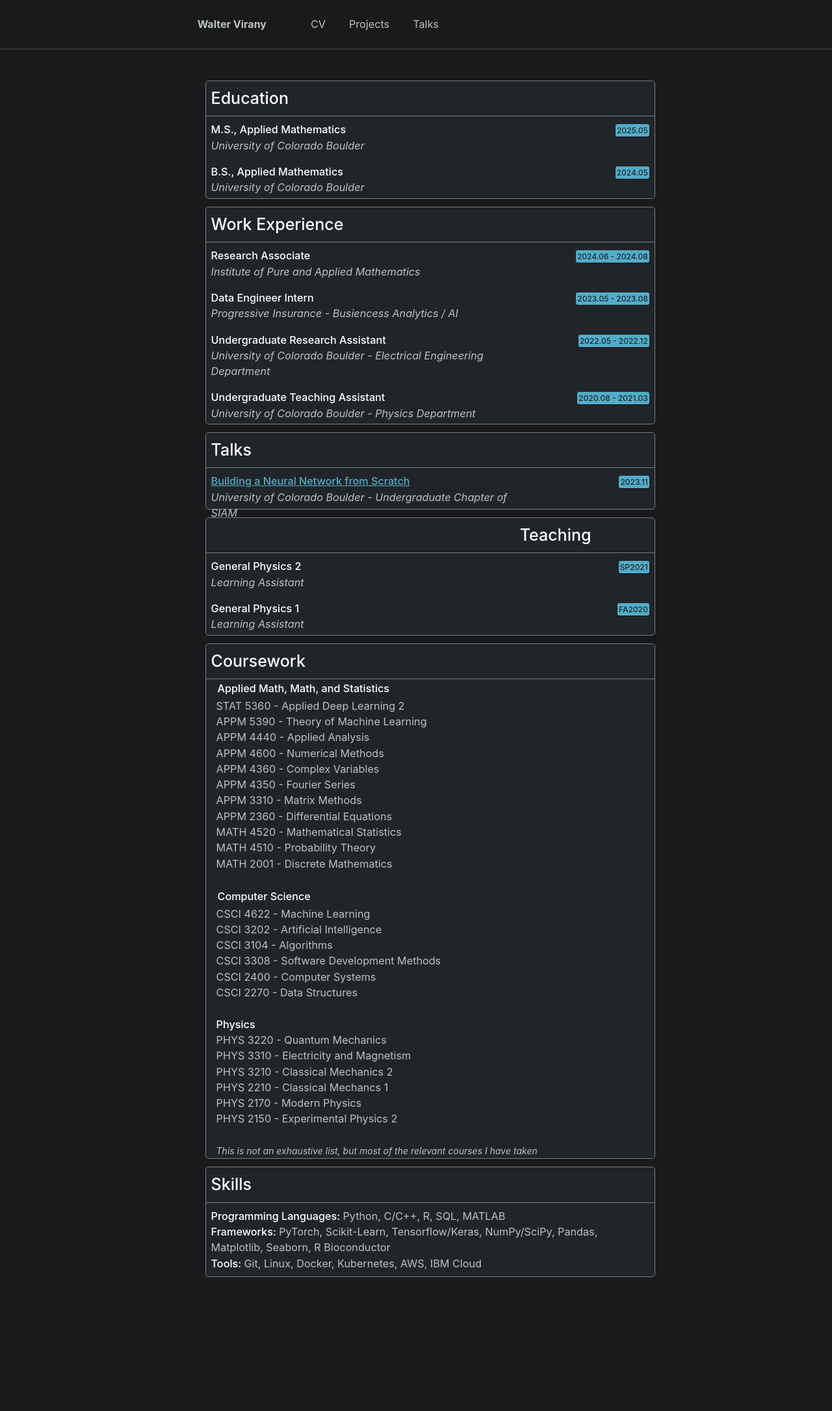
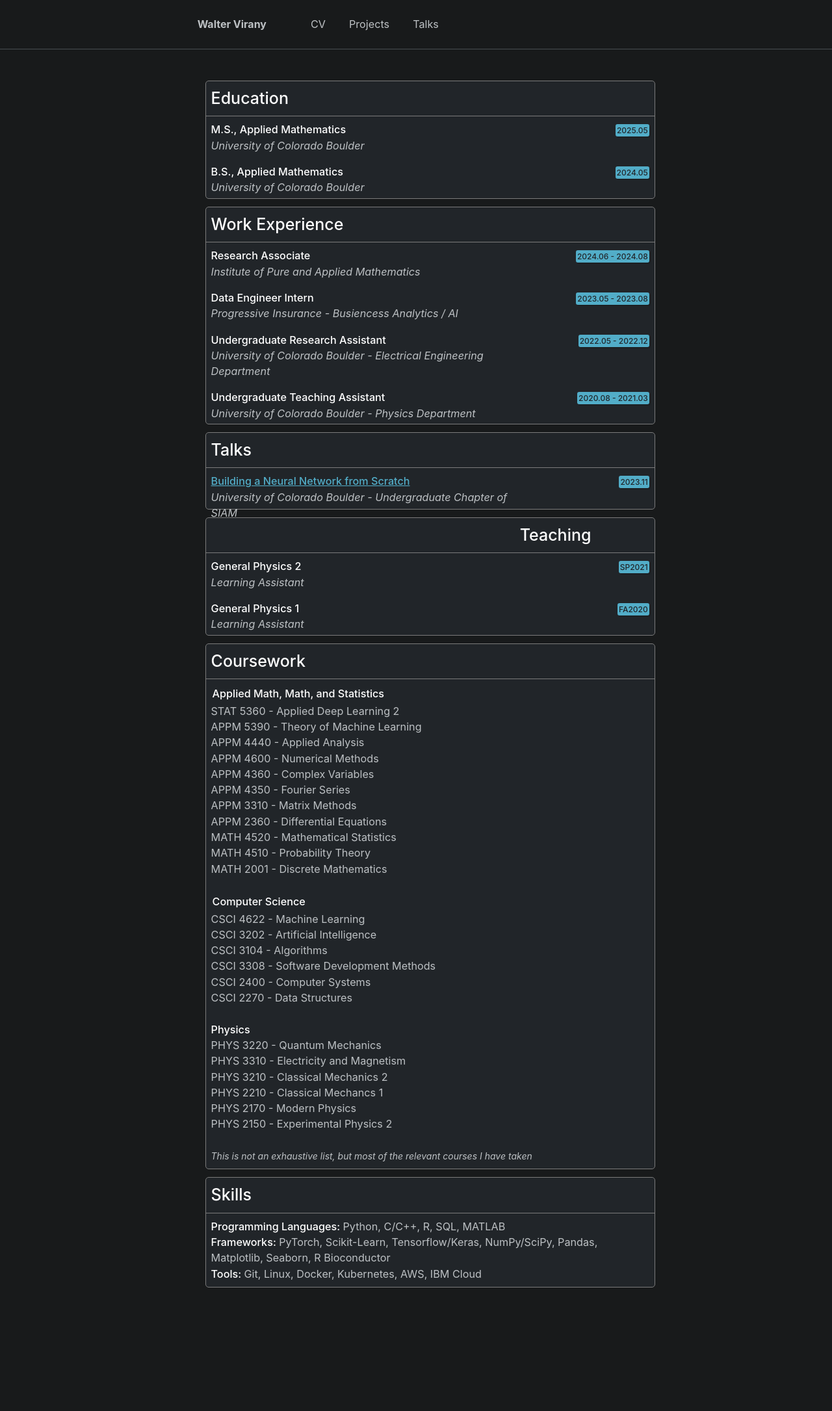
Before and after one commit to wvirany/wvirany.github.io, a Jekyll site: the page built from _pages/cv.html, in a window 1280 px wide. Shown: the whole page at 65% size. Built offline with Jekyll 4.4.1, drawn with Linux system fonts in a browser that asks for light colours.

Commit message:
Update cv.html

```diff
--- a/_pages/cv.html
+++ b/_pages/cv.html
@@ -156,7 +156,6 @@
 
     <div class="cv" style="height:117px;">
         <div class="header">Talks</div>
-        <div>
         <div class="row">
             <div class="column left">
                 <a href="/talks/building_neural_net" style="font-weight: 450;">Building a Neural Network from Scratch</a>
@@ -166,7 +165,6 @@
             <div class="column right">
                 <span class="label date">2023.11</span>
             </div>
-        </div>
         </div>
     </div>
 
@@ -203,7 +201,7 @@
 
     <div class="cv">
         <div class="header">Coursework</div>
-        <div style="padding-left:16px">
+        <div style="padding-left:16px; padding:8px">
             <div style="font-weight:450; color:white; padding:2px;">Applied Math, Math, and Statistics</div>
             STAT 5360 - Applied Deep Learning 2<br>
             APPM 5390 - Theory of Machine Learning<br>
@@ -259,9 +257,12 @@
 
     <!--
 
-    <div class="cv">
-        <div style="font-size:25px; font-weight:450; padding:8px">Certificates</div>
-    </div> -->
+    Languages
+    Volunteering
+    Certificates
+
+
+    -->
 
 
 </body>
```
